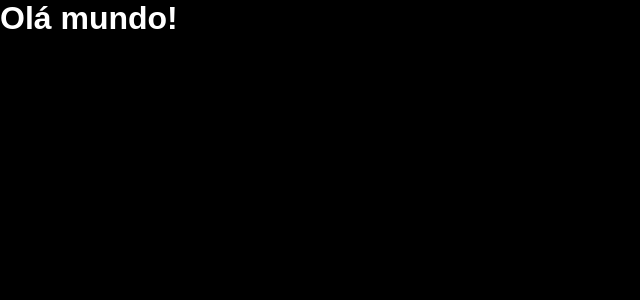
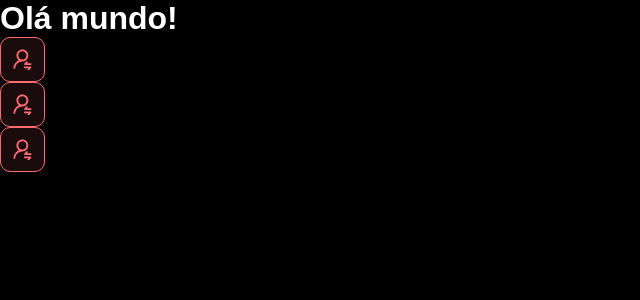
Before and after one commit to ezioweb/dsmeta, a React (Vite) app in the folder frontend/: page / in a window 1280 px wide. Shown: the top 300 px of the page, without its empty margins (0-640 px from the left). Built offline with nearby package versions, Linux system fonts and the light colour scheme.

Commit message:
First component

```diff
--- a/frontend/src/App.tsx
+++ b/frontend/src/App.tsx
@@ -1,8 +1,13 @@
-
+import NotificationButton from "./components/NotificationButton"
 
 function App() {
   return(
+    <>
     <h1>Olá mundo!</h1>
+    <NotificationButton />
+    <NotificationButton />
+    <NotificationButton />
+    </>
   )
 }
 
--- /dev/null
+++ b/frontend/src/components/NotificationButton/index.tsx
@@ -0,0 +1,12 @@
+import icon from '../../assets/img/notification-icon.svg'
+import './styles.css'
+
+function NotificationButton() {
+  return (
+    <div className="dsmeta-btn-red">
+      <img src={icon} alt="notificar" />
+    </div>
+  );
+}
+
+export default NotificationButton;
--- /dev/null
+++ b/frontend/src/components/NotificationButton/styles.css
@@ -0,0 +1,14 @@
+.dsmeta-btn-red {
+    width: 45px;
+    height: 45px;
+    background: rgba(255, 107, 114, 0.1);
+    border: 1px solid #ff6b72;
+    border-radius: 10px;
+    display: flex;
+    align-items: center;
+    justify-content: center;
+    cursor: pointer;
+  }
+  .dsmeta-btn-red img {
+    width: 19px;
+  }
```
Also changed, not shown: frontend/src/assets/img/notification-icon.svg (added), frontend/src/assets/logo.svg (added).
